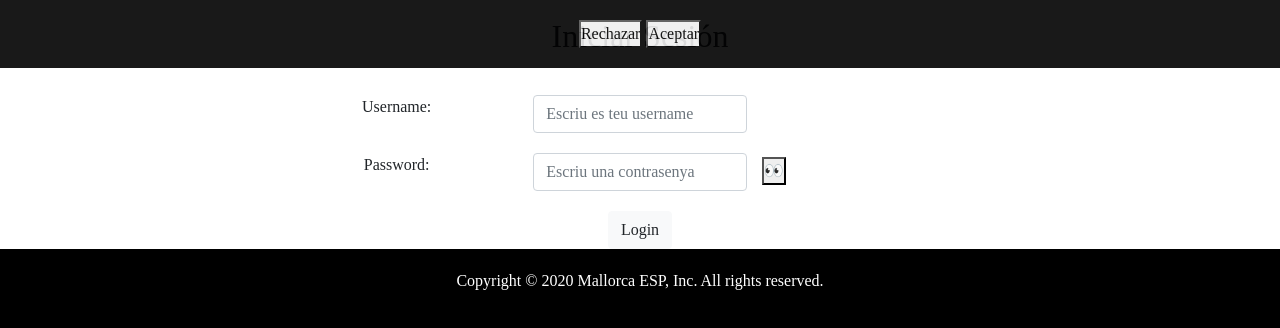
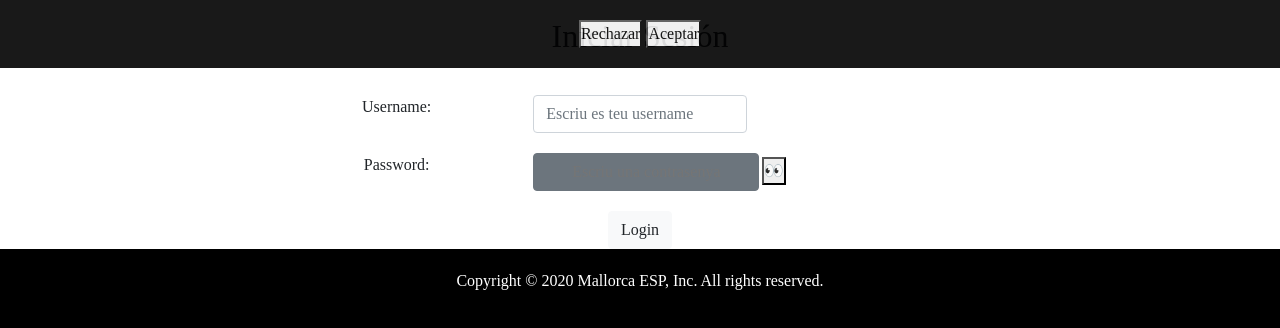
Before and after one commit to Lluismi/BB-2.0, a plain HTML site: page src/login.html in a window 1280 px wide. Shown: the part 732-1060 px from the top of the page. Drawn offline with nearby package versions, Linux system fonts and the light colour scheme.

Commit message:
fix: Refactorizar codigo

```diff
--- a/src/login.html
+++ b/src/login.html
@@ -47,7 +47,7 @@
         <div class="row">
           <label class="col-lg-4 control-label">Password:</label>
           <div class="col-lg-4">
-            <input id="password" type="password" class="form-control" placeholder="Escriu una contrasenya" required/>
+            <input id="password" class="btn btn-secondary" type="password" class="form-control" placeholder="Escriu una contrasenya" required/>
           </div>
           <div class="col-lg-0">
             <button type="button" onclick="mostrarContrasena()">👀</button>
```
